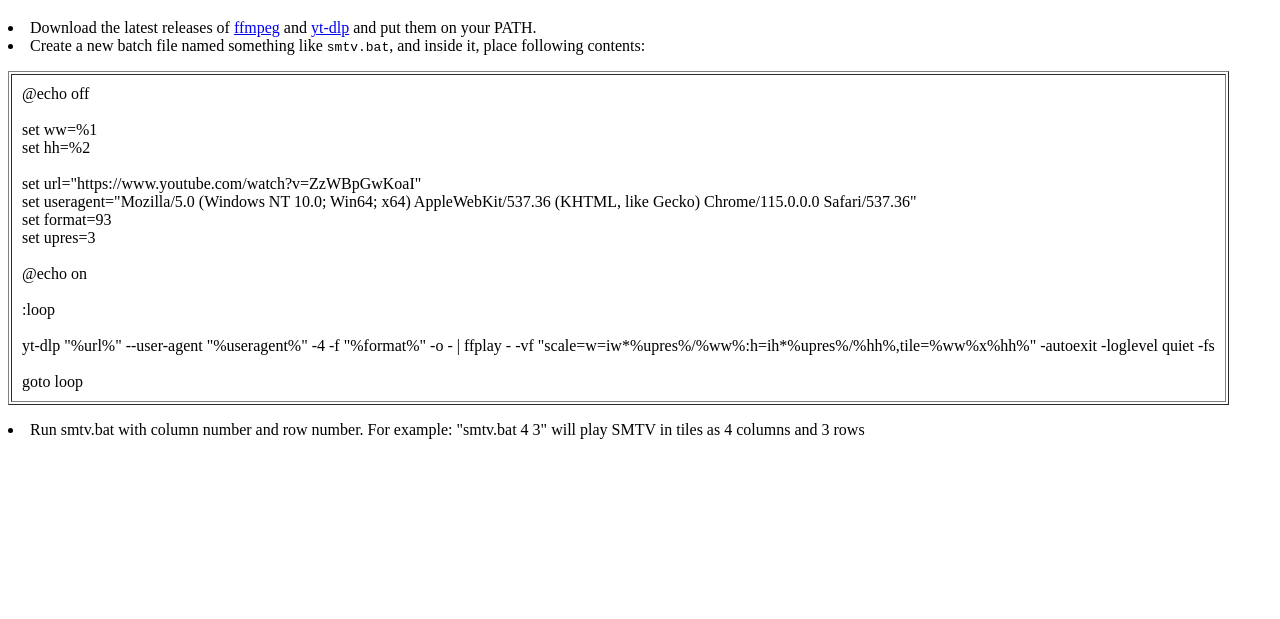
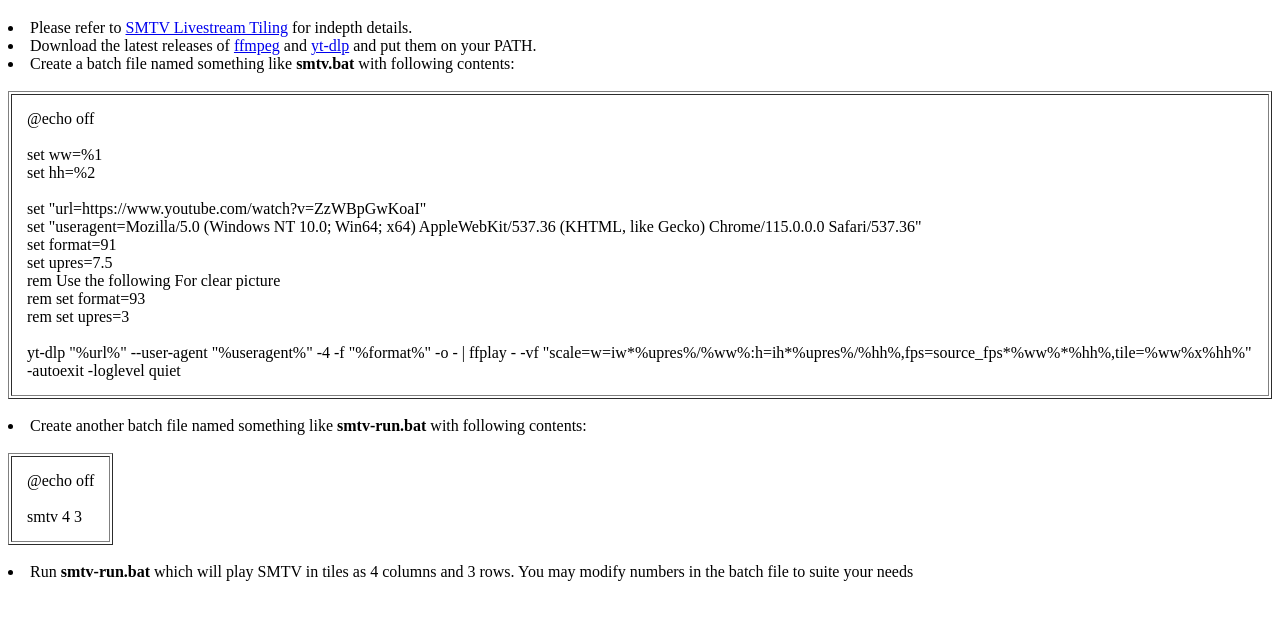
Before and after one commit to jhtfl/jhtfl.github.io, a plain HTML site: page smtv/windows.html in a window 1280 px wide. Shown: the part 61-680 px from the top of the page. Drawn offline with Linux system fonts and the light colour scheme.

Commit message:
Refine the batch file

```diff
--- a/smtv/windows.html
+++ b/smtv/windows.html
@@ -5,35 +5,44 @@
 <h1>Instruction to play SMTV in tiles on Windows platform</h1>
 
 <p>
+    <li>Please refer to <a href="https://gist.github.com/LymiaH/7832f98846f956a35d55df820a28a35e">SMTV Livestream Tiling</a> for indepth details.
     <li>Download the latest releases of <a href="https://ffmpeg.org/download.html" rel="nofollow">ffmpeg</a> and <a href="https://github.com/yt-dlp/yt-dlp/releases">yt-dlp</a> and put them on your PATH.</li>
-    <li>Create a new batch file named something like <code>smtv.bat</code>, and inside it, place following contents:</li>
-</p>
-
+    <li>Create a batch file named something like <b>smtv.bat</b> with following contents:</li>
+    <br>
     <table border="1">
         <tr>
-            <td style="padding:10px">
+            <td style="padding:15px">
 @echo off<br>
 <br>
 set ww=%1<br>
 set hh=%2<br>
 <br>
-set url="https://www.youtube.com/watch?v=ZzWBpGwKoaI"<br>
-set useragent="Mozilla/5.0 (Windows NT 10.0; Win64; x64) AppleWebKit/537.36 (KHTML, like Gecko) Chrome/115.0.0.0 Safari/537.36"<br>
-set format=93<br>
-set upres=3<br>
+set "url=https://www.youtube.com/watch?v=ZzWBpGwKoaI"<br>
+set "useragent=Mozilla/5.0 (Windows NT 10.0; Win64; x64) AppleWebKit/537.36 (KHTML, like Gecko) Chrome/115.0.0.0 Safari/537.36"<br>
+set format=91<br>
+set upres=7.5<br>
+rem Use the following For clear picture<br>
+rem set format=93<br>
+rem set upres=3<br>
 <br>
-@echo on<br>
-<br>
-:loop<br>
-<br>
-yt-dlp "%url%" --user-agent "%useragent%" -4 -f "%format%" -o - | ffplay - -vf "scale=w=iw*%upres%/%ww%:h=ih*%upres%/%hh%,tile=%ww%x%hh%" -autoexit -loglevel quiet -fs<br>
-<br>
-goto loop
+yt-dlp "%url%" --user-agent "%useragent%" -4 -f "%format%" -o - | ffplay - -vf "scale=w=iw*%upres%/%ww%:h=ih*%upres%/%hh%,fps=source_fps*%ww%*%hh%,tile=%ww%x%hh%" -autoexit -loglevel quiet<br>
             </td>
         </tr>
     </table>
-<p>
-    <li>Run smtv.bat with column number and row number. For example: "smtv.bat 4 3" will play SMTV in tiles as 4 columns and 3 rows</li>
+    <br>
+    <li>Create another batch file named something like <b>smtv-run.bat</b> with following contents:</li>
+    <br>
+    <table border="1">
+        <tr>
+            <td style="padding:15px">
+@echo off<br>
+<br>
+smtv 4 3
+            </td>
+        </tr>
+    </table>
+    <br>
+    <li>Run <b>smtv-run.bat</b> which will play SMTV in tiles as 4 columns and 3 rows. You may modify numbers in the batch file to suite your needs</li>
 </p>
 
 </body>
```
